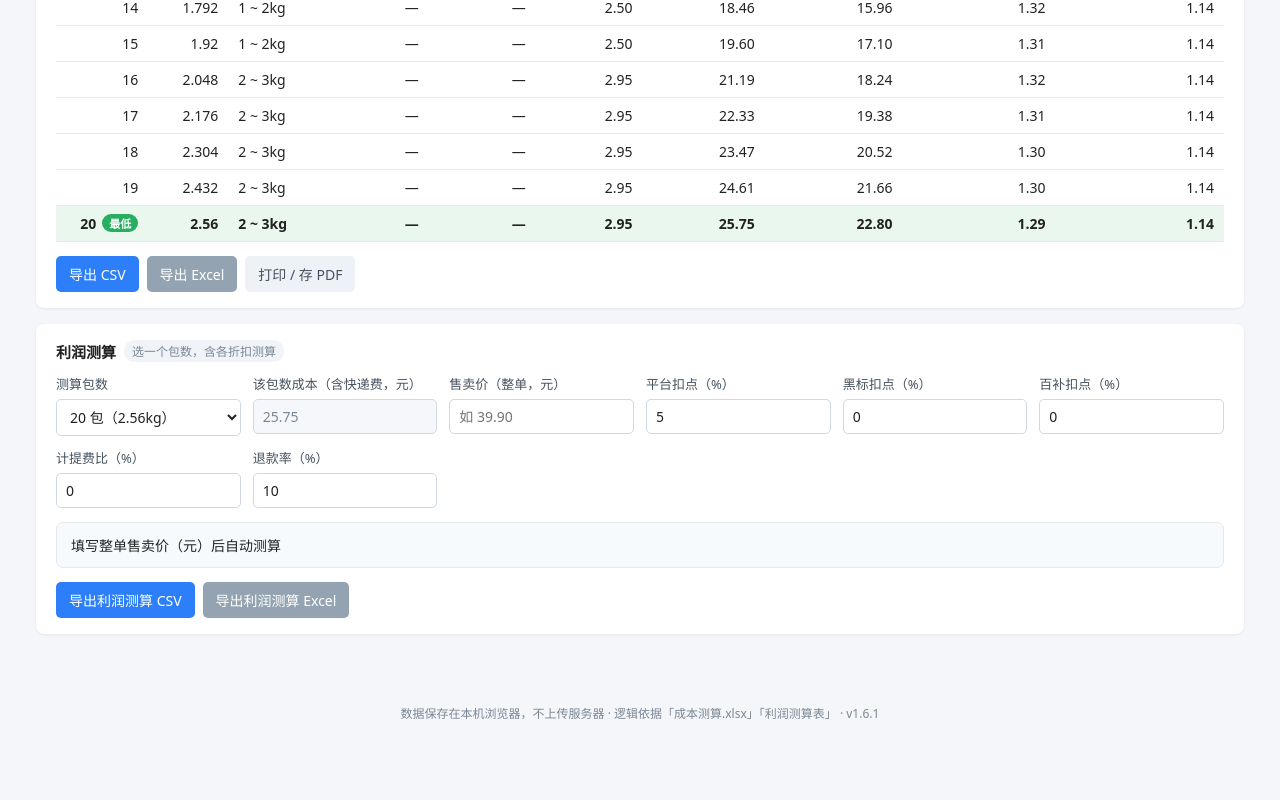
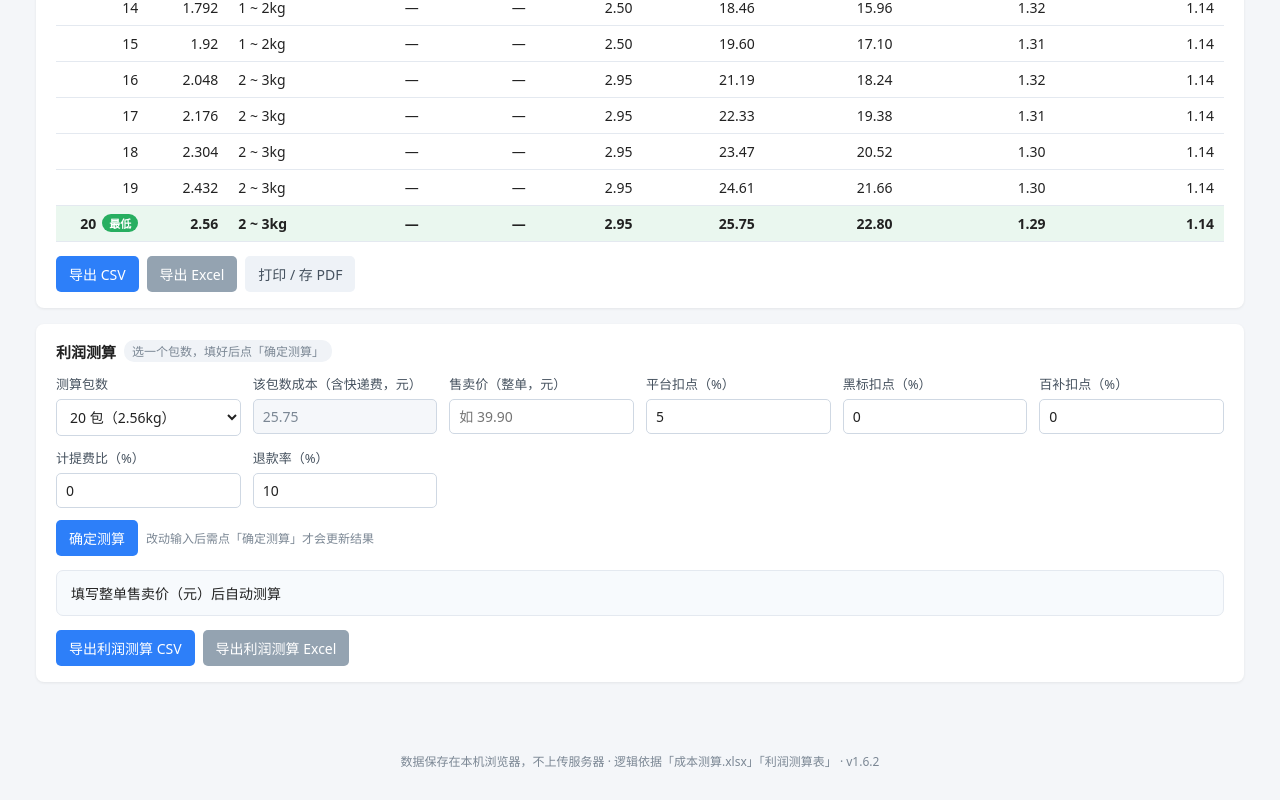
Before and after one commit to Canefx/cost-calc, a plain HTML site: page index.html in a window 1280 px wide. Shown: the part 1960-2760 px from the top of the page. Before the commit the page ends 2712 px from the top, so only its background shows below. Drawn offline with Linux system fonts and the light colour scheme.

Commit message:
更新成本测算系统 v1.6.2
包含：利润测算模块、超量整箱叠加、金额两位小数、版本自检

```diff
--- a/app.js
+++ b/app.js
@@ -7,14 +7,15 @@
   var SCHEME_KEY = "cost_calc_schemes_v1";
 
   // 版本号：三个文件必须同版本，否则功能会缺失
-  var APP_VERSION = "1.6.1";
-  var CALC_VERSION = "1.6.1";
+  var APP_VERSION = "1.6.2";
+  var CALC_VERSION = "1.6.2";
 
   // 档位以「上限 + 运费」存储，起点由上一档上限推导
   var tiers = [];
   var rowsCache = [];
   var profitCache = [];
   var profitPacksPicked = false;
+  var lastProfitInput = "";
   var bestPacks = null;
 
   var $ = function (id) { return document.getElementById(id); };
@@ -211,7 +212,33 @@
     };
   }
 
+  /** 利润输入快照：用于判断输入是否有未应用的改动 */
+  function profitSnapshot() {
+    var o = profitInput();
+    o.packs = $("profitPacks") ? String($("profitPacks").value) : "";
+    return JSON.stringify(o);
+  }
+
+  /** 有未应用的改动时，按钮文字给出提示 */
+  function markProfitDirty() {
+    var btn = $("profitRun");
+    if (!btn) return;
+    btn.textContent = profitSnapshot() !== lastProfitInput ? "确定测算（输入有改动）" : "确定测算";
+  }
+
+  /** 「确定测算」按钮：点击后才按当前输入重新测算 */
+  function runProfit() {
+    renderProfit(rowsCache);
+  }
+
   function renderProfit(rows) {
+    renderProfitInner(rows);
+    // 本次渲染所应用的输入即成为基准；按钮提示随之刷新
+    lastProfitInput = profitSnapshot();
+    markProfitDirty();
+  }
+
+  function renderProfitInner(rows) {
     // calc.js 版本过旧时不抛异常，给出可操作的提示
     if (typeof C.computeDiscountRows !== "function" || typeof C.profitSummary !== "function") {
       $("profitBlocks").innerHTML = '<div class="stat" style="color:#c0392b">' +
@@ -759,13 +786,13 @@
       $(id).addEventListener("input", function () { renderCase(); render(); });
     });
     $("stackEnabled").addEventListener("change", render);
-    // 利润测算参数变化只需重算利润部分
+    // 利润测算：输入只做「有改动」标记，点「确定测算」才重算
     ["salePrice", "ratePlatform", "rateBlack", "rateSubsidy", "rateAccrual", "rateRefund"].forEach(function (id) {
-      $(id).addEventListener("input", function () { renderProfit(rowsCache); });
+      $(id).addEventListener("input", markProfitDirty);
     });
     $("profitPacks").addEventListener("change", function () {
       profitPacksPicked = true;
-      renderProfit(rowsCache);
+      markProfitDirty();
     });
 
     // 暴露给内联 onclick
@@ -773,6 +800,7 @@
     window.removeTier = removeTier;
     window.resetTiers = resetTiers;
     window.applyCase = applyCase;
+    window.runProfit = runProfit;
     window.saveScheme = saveScheme;
     window.loadScheme = loadScheme;
     window.deleteScheme = deleteScheme;
--- a/calc.js
+++ b/calc.js
@@ -10,7 +10,7 @@
 })(typeof self !== "undefined" ? self : this, function () {
   "use strict";
 
-  var VERSION = "1.6.1";
+  var VERSION = "1.6.2";
   var EPS = 1e-9;
 
   var DEFAULT_TIERS = [
--- a/index.html
+++ b/index.html
@@ -2,7 +2,7 @@
 <html lang="zh-CN">
 <head>
 <meta charset="UTF-8">
-<meta name="app-version" content="1.6.1">
+<meta name="app-version" content="1.6.2">
 <meta name="viewport" content="width=device-width, initial-scale=1.0">
 <title>包装成本测算系统</title>
 <style>
@@ -237,9 +237,8 @@
   </section>
 
   <!-- 利润测算 -->
-  <!-- 利润测算 -->
   <section class="card">
-    <h2>利润测算 <span class="tag">选一个包数，含各折扣测算</span></h2>
+    <h2>利润测算 <span class="tag">选一个包数，填好后点「确定测算」</span></h2>
     <div class="fields">
       <label class="field">测算包数
         <select id="profitPacks"></select>
@@ -266,6 +265,10 @@
         <input id="rateRefund" type="number" step="0.01" min="0" max="99" value="10">
       </label>
     </div>
+    <div class="toolbar no-print" style="margin-top:12px">
+      <button id="profitRun" onclick="runProfit()">确定测算</button>
+      <span class="hint" style="align-self:center">改动输入后需点「确定测算」才会更新结果</span>
+    </div>
     <div id="profitBlocks" style="margin-top:14px"></div>
     <div id="profitNote" class="hint" style="margin-top:10px"></div>
     <div class="toolbar no-print" style="margin-top:14px">
```
